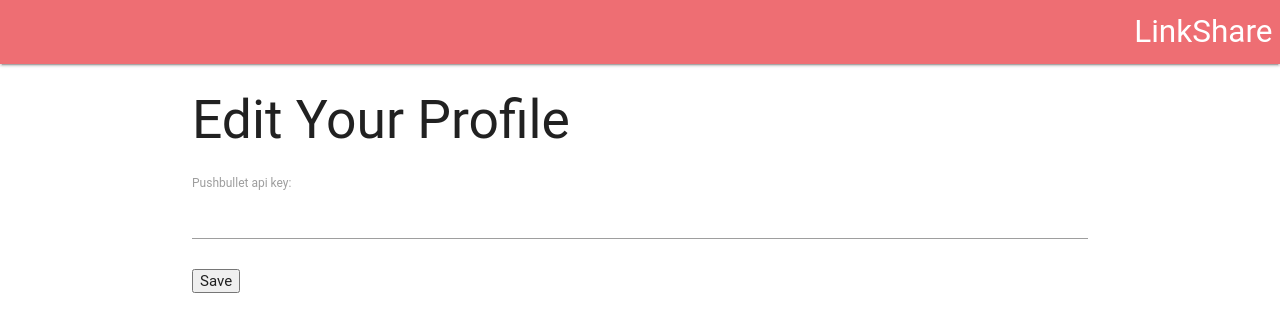
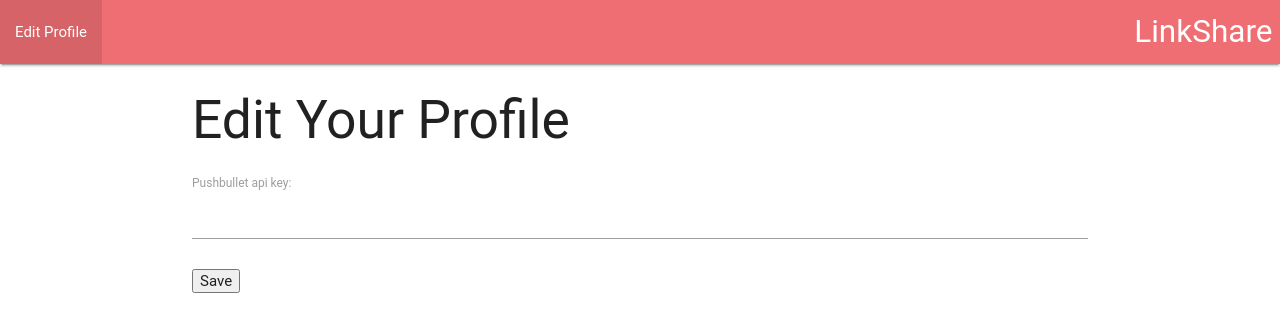
Before and after one commit to duncanlew/LinkShare, a Django app: page /profile in a window 1280 px wide. Shown: the top 332 px of the page. Run offline with Django 3.2, Linux system fonts and the light colour scheme; the visitor is signed in with stand-in values (Sample User, id 1); data comes from the database, SQL or seed files in the repository; data that the repository does not hold is empty; some libraries are stand-ins or nearby versions; some web fonts are replaced.

Commit message:
Added Profile link to Menu, added db.sqlite3 to gitignore

```diff
--- a/templates/base.html
+++ b/templates/base.html
@@ -22,6 +22,7 @@
         {% for space in spaces_list %}
           <li><a href="{% url 'shared-item-list' space.id %}">{{ space.name }}</a></li>
         {% endfor %}
+        <li><a href="{% url 'shareuser-update' %}">Edit Profile</a></li>
       </ul>
     </div>
   </nav>
```
Also changed, not shown: 1 other file.
